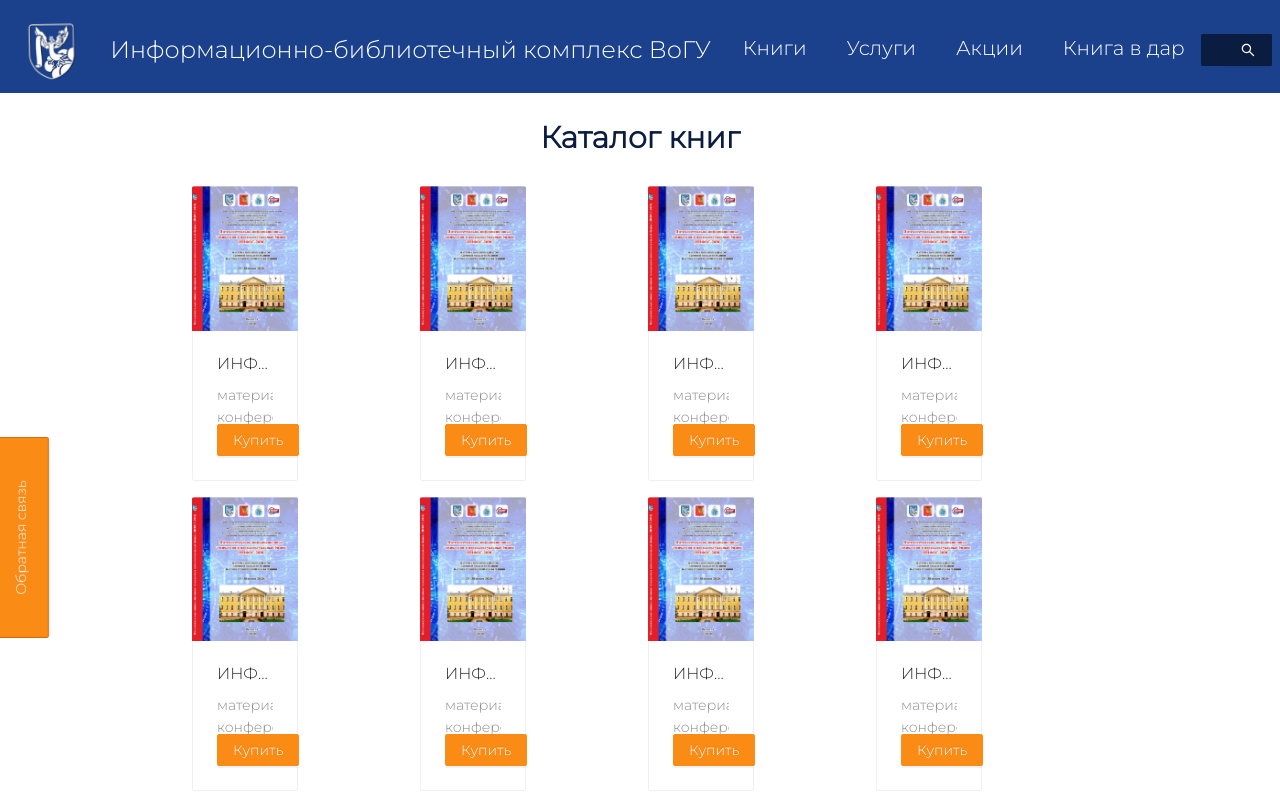
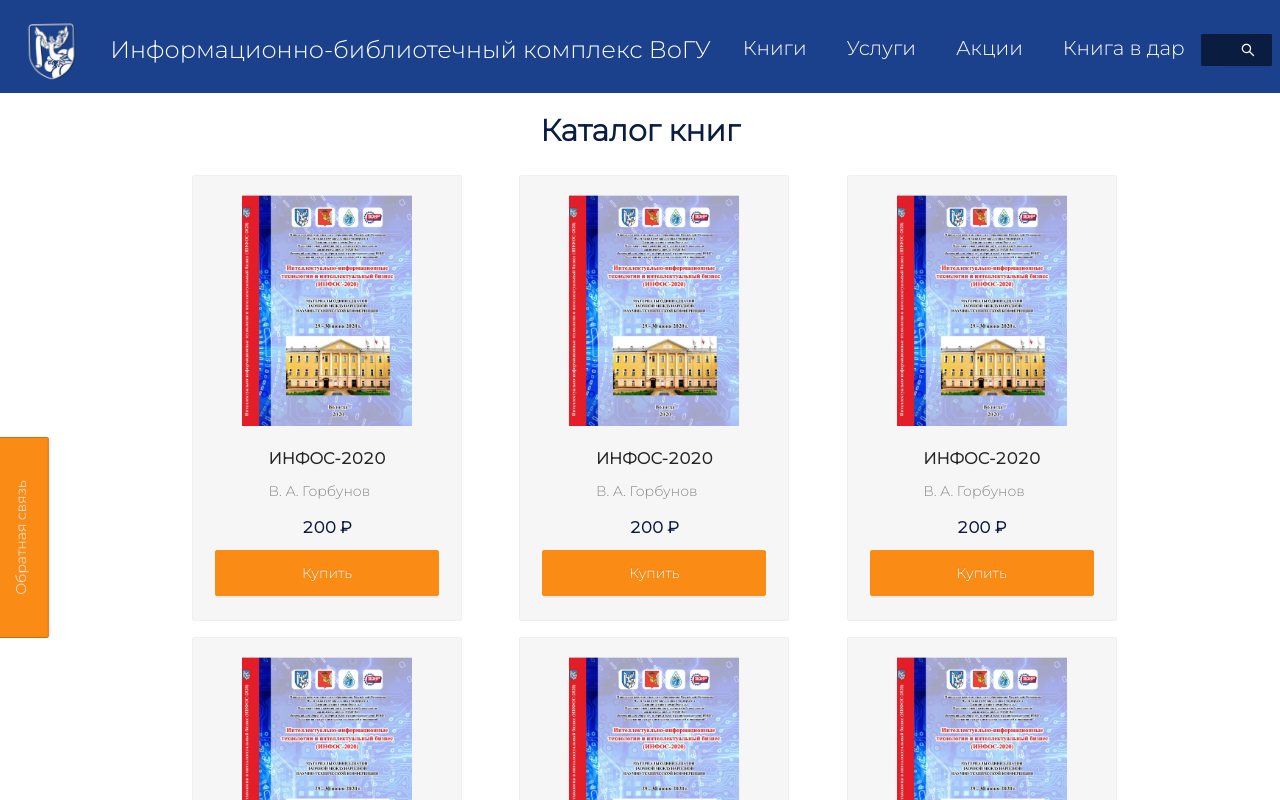
Before and after one commit to tanyammm/diplom, a React (Create React App) app in the folder frontend/: page /library/catalog in a window 1280 px wide. Shown: the top 800 px of the page. Built offline with nearby package versions, Linux system fonts and the light colour scheme.

Commit message:
стилизован каталог книг и добавлены новые функции

```diff
--- a/frontend/src/api/books.json
+++ b/frontend/src/api/books.json
@@ -1,117 +1,140 @@
 [
   {
     "title": "ИНФОС-2020",
-    "description":
-      "материалы конференции"
+    "price": 200,
+    "author":
+      "В. А. Горбунов"
+  },
+  {
+    "title": "ИНФОС-2020",
+    "price": 200,
+    "author":
+      "В. А. Горбунов"
+  },
+  {
+    "title": "ИНФОС-2020",
+    "price": 200,
+    "author":
+      "В. А. Горбунов"
+  },
+  {
+    "title": "ИНФОС-2020",
+    "price": 200,
+    "author":
+      "В. А. Горбунов"
+  },
+  {
+    "title": "ИНФОС-2020",
+    "price": 200,
+    "author":
+      "В. А. Горбунов"
+  },
+  {
+    "title": "ИНФОС-2020",
+    "price": 200,
+    "author":
+      "В. А. Горбунов"
+  },
+  {
+    "title": "ИНФОС-2020",
+    "price": 200,
+    "author":
+      "В. А. Горбунов"
+  },
+  {
+    "title": "ИНФОС-2020",
+    "price": 200,
+    "author":
+      "В. А. Горбунов"
+  },
+  {
+    "title": "ИНФОС-2020",
+    "price": 200,
+    "author":
+      "В. А. Горбунов"
+  },
+  {
+    "title": "ИНФОС-2020",
+    "price": 200,
+    "author":
+      "В. А. Горбунов"
+  },
+  {
+    "title": "ИНФОС-2020",
+    "price": 200,
+    "author":
+      "В. А. Горбунов"
+  },
+  {
+    "title": "ИНФОС-2020",
+    "price": 200,
+    "author":
+      "В. А. Горбунов"
+  },
+  {
+    "title": "ИНФОС-2020",
+    "price": 200,
+    "author":
+      "В. А. Горбунов"
+  },
+  {
+    "title": "ИНФОС-2020",
+    "price": 200,
+    "author":
+      "В. А. Горбунов"
+  },
+  {
+    "title": "ИНФОС-2020",
+    "price": 200,
+    "author":
+      "В. А. Горбунов"
+  },
+  {
+    "title": "ИНФОС-2020",
+    "price": 200,
+    "author":
+      "В. А. Горбунов"
+  },
+  {
+    "title": "ИНФОС-2020",
+    "price": 200,
+    "author":
+      "В. А. Горбунов"
+  },
+  {
+    "title": "ИНФОС-2020",
+    "price": 200,
+    "author":
+      "В. А. Горбунов"
+  },
+  {
+    "title": "ИНФОС-2020",
+    "price": 200,
+    "author":
+      "В. А. Горбунов"
+  },
+  {
+    "title": "ИНФОС-2020",
+    "price": 200,
+    "author":
+      "В. А. Горбунов"
+  },
+  {
+    "title": "ИНФОС-2020",
+    "price": 200,
+    "author":
+      "В. А. Горбунов"
   },
   {
     "title": "ИНФОС-2021",
-    "description":
-      "материалы конференции"
+    "price": 200,
+    "author":
+      "В. А. Горбунов"
   },
   {
-    "title": "ИНФОС-2021",
-    "description":
-      "материалы конференции"
-  },
-  {
-    "title": "ИНФОС-2021",
-    "description":
-      "материалы конференции"
-  },
-  {
-    "title": "ИНФОС-2022",
-    "description":
-      "материалы конференции"
-  },
-  {
-    "title": "ИНФОС-2023",
-    "description":
-      "материалы конференции"
-  },
-  {
-    "title": "ИНФОС-2023",
-    "description":
-      "материалы конференции"
-  },
-  {
-    "title": "ИНФОС-2024",
-    "description":
-      "материалы конференции"
-  },
-  {
-    "title": "ИНФОС-2024",
-    "description":
-      "материалы конференции"
-  },
-  {
-    "title": "ИНФОС-2023",
-    "description":
-      "материалы конференции"
-  },
-  {
-    "title": "ИНФОС-2024",
-    "description":
-      "материалы конференции"
-  },
-  {
-    "title": "ИНФОС-2019",
-    "description":
-      "материалы конференции"
-  },
-  {
-    "title": "ИНФОС-2018",
-    "description":
-      "материалы конференции"
-  },
-  {
-    "title": "ИНФОС-2021",
-    "description":
-      "материалы конференции"
-  },
-  {
-    "title": "ИНФОС-2021",
-    "description":
-      "материалы конференции"
-  },
-  {
-    "title": "ИНФОС-2021",
-    "description":
-      "материалы конференции"
-  },
-  {
-    "title": "ИНФОС-2022",
-    "description":
-      "материалы конференции"
-  },
-  {
-    "title": "ИНФОС-2023",
-    "description":
-      "материалы конференции"
-  },
-  {
-    "title": "ИНФОС-2024",
-    "description":
-      "материалы конференции"
-  },
-  {
-    "title": "ИНФОС-2021",
-    "description":
-      "материалы конференции"
-  },
-  {
-    "title": "ИНФОС-2025",
-    "description":
-      "материалы конференции"
-  },
-  {
-    "title": "ИНФОС-2026",
-    "description":
-      "материалы конференции"
-  },
-  {
-    "title": "ИНФОС-2021",
-    "description":
-      "материалы конференции"
+    "title": "ИНФОС-2020",
+    "price": 200,
+    "author":
+      "В. А. Горбунов"
   }
 ]
--- a/frontend/src/components/app/index.js
+++ b/frontend/src/components/app/index.js
@@ -1,3 +1,3 @@
-import App from "./app";
+import App from "./App";
 
 export default App;
--- a/frontend/src/components/feedback/modal/modal.js
+++ b/frontend/src/components/feedback/modal/modal.js
@@ -124,9 +124,10 @@
               Другое
               {themeModal === "Другое" ? (
                 <Input
-                  placeholder="Тема сообщения"
-                  style={{ width: 200, marginLeft: 10 }}
+                  bordered={false}
+                  style={{ marginLeft: 10 }}
                   onChange={onChangeInput}
+                  className={css.input}
                 />
               ) : null}
             </Radio>
--- a/frontend/src/components/feedback/modal/modal.module.css
+++ b/frontend/src/components/feedback/modal/modal.module.css
@@ -9,3 +9,15 @@
     align-items: center;
     padding-bottom: 20px;
 }
+
+.input {
+    border-bottom: 2px solid #e0e0e0;
+    width: 200px !important; /*длина*/
+}
+
+.input:focus,
+.input:active,
+.input:hover {
+    border-bottom: 2px solid #1890ff;
+    transition: 3s;
+}
--- a/frontend/src/components/header/header.js
+++ b/frontend/src/components/header/header.js
@@ -38,7 +38,7 @@
   const Catalog = (
     <StyledMenu className={css.menu}>
       <StyledSubMenu key="1" title="Учебно-научная литература">
-        <StyledMenuItem>
+        <StyledMenuItem key={category1}>
           <Link
             to="/library/catalog"
             className={css.subMenu}
@@ -47,7 +47,7 @@
             {category1}
           </Link>
         </StyledMenuItem>
-        <StyledMenuItem>
+        <StyledMenuItem key={category2}>
           <Link
             to="/library/catalog"
             className={css.subMenu}
@@ -56,7 +56,7 @@
             {category2}
           </Link>
         </StyledMenuItem>
-        <StyledMenuItem>
+        <StyledMenuItem key={category3}>
           <Link
             to="/library/catalog"
             className={css.subMenu}
@@ -65,7 +65,7 @@
             {category3}
           </Link>
         </StyledMenuItem>
-        <StyledMenuItem>
+        <StyledMenuItem key={category4}>
           <Link
             to="/library/catalog"
             className={css.subMenu}
@@ -75,17 +75,17 @@
           </Link>
         </StyledMenuItem>
       </StyledSubMenu>
-      <StyledMenuItem key="2">
+      <StyledMenuItem key={category5}>
         <Link to="/library/catalog" onClick={() => setBookCategory(category5)}>
           {category5}
         </Link>
       </StyledMenuItem>
-      <StyledMenuItem key="3">
+      <StyledMenuItem key={category6}>
         <Link to="/library/catalog" onClick={() => setBookCategory(category6)}>
           {category6}
         </Link>
       </StyledMenuItem>
-      <StyledMenuItem key="4">
+      <StyledMenuItem key={category7}>
         <Link to="/library/catalog" onClick={() => setBookCategory(category7)}>
           {category7}
         </Link>
@@ -141,7 +141,7 @@
             <UserOutlined />
           </Button>
         </Link>
-        <Link to="/library/development">
+        <Link to="/library/buy">
           <StyledBadge count={numberPurchases} offset={[-5, 1]}>
             <Button className={css.shoppin} type="link">
               <ShoppingCartOutlined />
--- a/frontend/src/components/pages/page-buy/page-buy.js
+++ b/frontend/src/components/pages/page-buy/page-buy.js
@@ -27,6 +27,7 @@
     setOrderStatus,
     setError,
     numberOrder,
+    clearCount,
   } = useRootData((store) => ({
     quantityProducts: store.mainStore.quantityProducts,
     numberPurchases: store.mainStore.numberPurchases,
@@ -36,6 +37,7 @@
     setOrderStatus: store.mainStore.setOrderStatus,
     setError: store.mainStore.setError,
     numberOrder: store.mainStore.numberOrder,
+    clearCount: store.mainStore.clearCount,
   }));
 
   const [form] = Form.useForm();
@@ -48,6 +50,7 @@
           form.resetFields();
           getDataBuyer(value);
           setOrderStatus(false);
+          clearCount();
         })
         .catch((error) => {
           setError(error);
--- a/frontend/src/components/pages/page-catalog/page-catalog.js
+++ b/frontend/src/components/pages/page-catalog/page-catalog.js
@@ -1,8 +1,9 @@
 import React from "react";
-import { Card, List, Image } from "antd";
+import { List, Image } from "antd";
 import { Link } from "react-router-dom";
 import StyledButton from "../style/styled-button";
 import StyledTitle from "../style/styled-title";
+import { StyledCard, StyledMeta } from "./styled";
 import { useRootData } from "../../../hooks/use-root-data";
 import img from "../../../img/обложка.jpg";
 import card from "../../../api/books.json";
@@ -10,34 +11,55 @@
 import css from "./page-catalog.module.css";
 
 const PageCatalog = () => {
-  const { Meta } = Card;
-
-  const { selectBookCategory } = useRootData((store) => ({
+  const { selectBookCategory, addShopping } = useRootData((store) => ({
     selectBookCategory: store.mainStore.selectBookCategory,
+    addShopping: store.mainStore.addShopping,
   }));
 
   return (
     <div className={css.catalog}>
       <StyledTitle level={2}>{selectBookCategory}</StyledTitle>
       <List
-        grid={{ gutter: 16, column: 4 }}
+        grid={{
+          gutter: 86,
+          xs: 1,
+          sm: 1,
+          md: 2,
+          lg: 2,
+          xl: 3,
+          xxl: 4,
+        }}
         className={css.list}
         dataSource={card}
         renderItem={(item) => (
           <List.Item key={item.title}>
-            <Card
+            <StyledCard
               key={item.title}
               className={css.card}
               hoverable
               cover={
-                <Image src={img} title="Увеличить обложку" alt="example" />
+                <Image
+                  src={img}
+                  className={css.img}
+                  title="Увеличить обложку"
+                  alt="обложка книги"
+                />
               }
             >
-              <Meta title={item.title} description={item.description} />
               <Link to="/library/book">
-                <StyledButton type="primary">Купить</StyledButton>
+                <StyledMeta title={item.title} description={item.author} />
               </Link>
-            </Card>
+              <StyledTitle level={5}>{item.price} ₽</StyledTitle>
+              <StyledButton
+                type="primary"
+                className={css.button}
+                onClick={() => {
+                  addShopping(item.price);
+                }}
+              >
+                Купить
+              </StyledButton>
+            </StyledCard>
           </List.Item>
         )}
       />
--- a/frontend/src/components/pages/page-catalog/page-catalog.module.css
+++ b/frontend/src/components/pages/page-catalog/page-catalog.module.css
@@ -1,20 +1,30 @@
 .catalog {
     display: flex;
     flex-direction: column;
-}
-
-.list {
-    display: flex;
-    flex-direction: row-reverse;
-    flex-wrap: wrap;
-    justify-content: center;
-    margin-bottom: 40px;
-    font-family: "Montserrat", sans-serif;
     margin-left: 15%;
     margin-right: 15%;
 }
 
+.list {
+    margin-bottom: 40px;
+    font-family: "Montserrat", sans-serif;
+}
+
+.img {
+    padding-left: 50px;
+    padding-right: 50px;
+    padding-top: 20px;
+}
+
 .card {
-    width: 50%;
-    height: 50%;
+    display: flex;
+    flex-direction: column;
+    width: 270px;
+    height: 440,03px;
+    background: #F6F6F6;
 }
+
+.button {
+    width: 224px;
+    height: 46px;
+}
--- /dev/null
+++ b/frontend/src/components/pages/page-catalog/styled.js
@@ -0,0 +1,25 @@
+import { Card } from "antd";
+import styled from "@emotion/styled";
+
+const { Meta } = Card;
+
+export const StyledCard = styled(Card)`
+  .ant-card-body {
+    display: flex;
+    flex-direction: column;
+    align-items: center;
+  }
+`;
+
+export const StyledMeta = styled(Meta)`
+  margin-bottom: 10px;
+  .ant-card-meta-detail,
+  .ant-card-meta-description {
+    display: flex;
+    flex-direction: column;
+  }
+
+  .ant-card-meta-title {
+    font-weight: 600;
+  }
+`;
--- a/frontend/src/store/store.js
+++ b/frontend/src/store/store.js
@@ -61,11 +61,21 @@
       this.elements = card.filter((item) => item.title === value);
     },
 
+    /* сумма покупок */
+    quantityProducts: 0,
+
     /* количество покупок в корзине */
-    numberPurchases: 7,
+    numberPurchases: 0,
 
-    /* сумма покупок */
-    quantityProducts: 900,
+    clearCount() {
+      this.numberPurchases = 0;
+      this.quantityProducts = 0;
+    },
+
+    addShopping(value) {
+      this.numberPurchases += 1;
+      this.quantityProducts += value;
+    },
 
     /* статус заказа */
     orderStatus: true,
```
